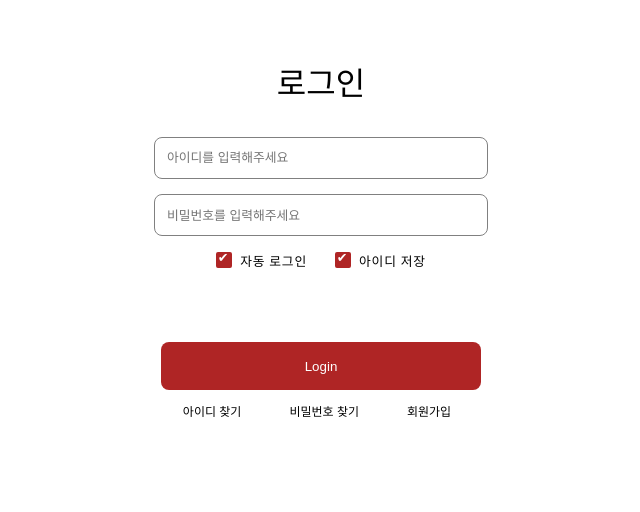
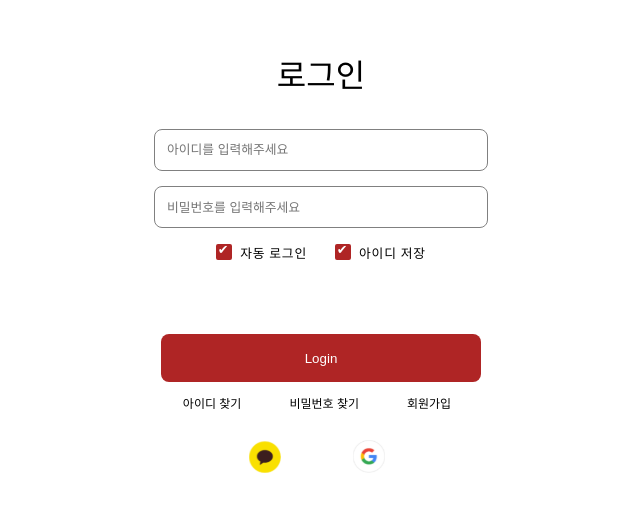
Before and after one commit to CODE-U-S/Webtoon-Search-Project-Frontend, a React (Create React App) app: page /login in a window 1280 px wide. Shown: the part 142-654 px from the top of the page, without its empty margins (319-959 px from the left). Built offline with nearby package versions, Linux system fonts and the light colour scheme.

Commit message:
💄 container-sns 생성

```diff
--- a/src/components/login/Login.js
+++ b/src/components/login/Login.js
@@ -1,6 +1,8 @@
 import React from "react";
 import styles from "../../css/login/Login.module.css";
 import Checkbox from "../checkbox/Checkbox";
+import kakao from "../../image/kakao.svg";
+import google from "../../image/google.svg";
 
 function Login() {
   return (
@@ -31,6 +33,16 @@ function Login() {
         <button type={"button"}>비밀번호 찾기</button>
         <button type={"button"}>회원가입</button>
       </div>
+
+      <div className={styles["container-sns"]}>
+        <button type="button" className={styles["sns-kakao"]}>
+          <img src={kakao} alt="" />
+        </button>
+
+        <button type="button" className={styles["sns-google"]}>
+          <img src={google} alt="" />
+        </button>
+      </div>
     </div>
   );
 }
--- a/src/css/login/Login.module.css
+++ b/src/css/login/Login.module.css
@@ -6,7 +6,7 @@
 
 .container-login {
   position: fixed;
-  top: 25%;
+  top: 24%;
   right: 0;
   left: 0;
 }
@@ -65,7 +65,7 @@ button[type="submit"] {
 }
 
 button[type="button"] {
-  background-color: #fff;
+  background-color: transparent;
   border: 0;
   margin-right: 6vmin;
   font-size: 1.15vmin;
@@ -73,6 +73,21 @@ button[type="button"] {
 
 button[type="button"]:nth-of-type(1) {
   margin-left: 5vmin;
+}
+
+img {
+  width: 100%;
+  height: 100%;
+}
+
+.container-sns {
+  margin-top: 3.5vmin;
+}
+
+.sns-kakao,
+.sns-google {
+  width: 4vmin;
+  margin-left: 3vmin;
 }
 
 @media (max-width: 1000px), (max-height: 800px) {
```
Also changed, not shown: src/image/google.svg (added), src/image/kakao.svg (added).
